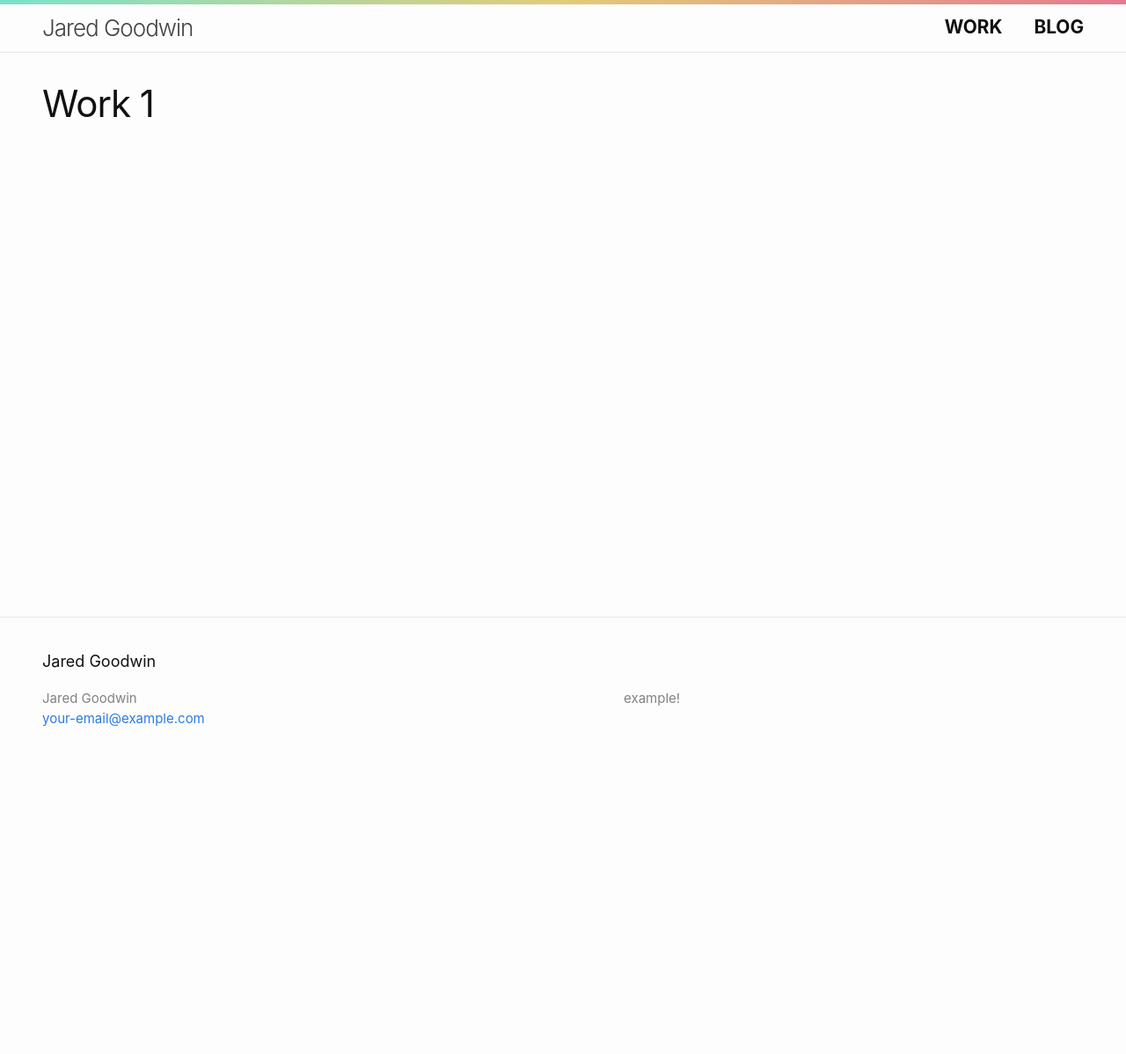
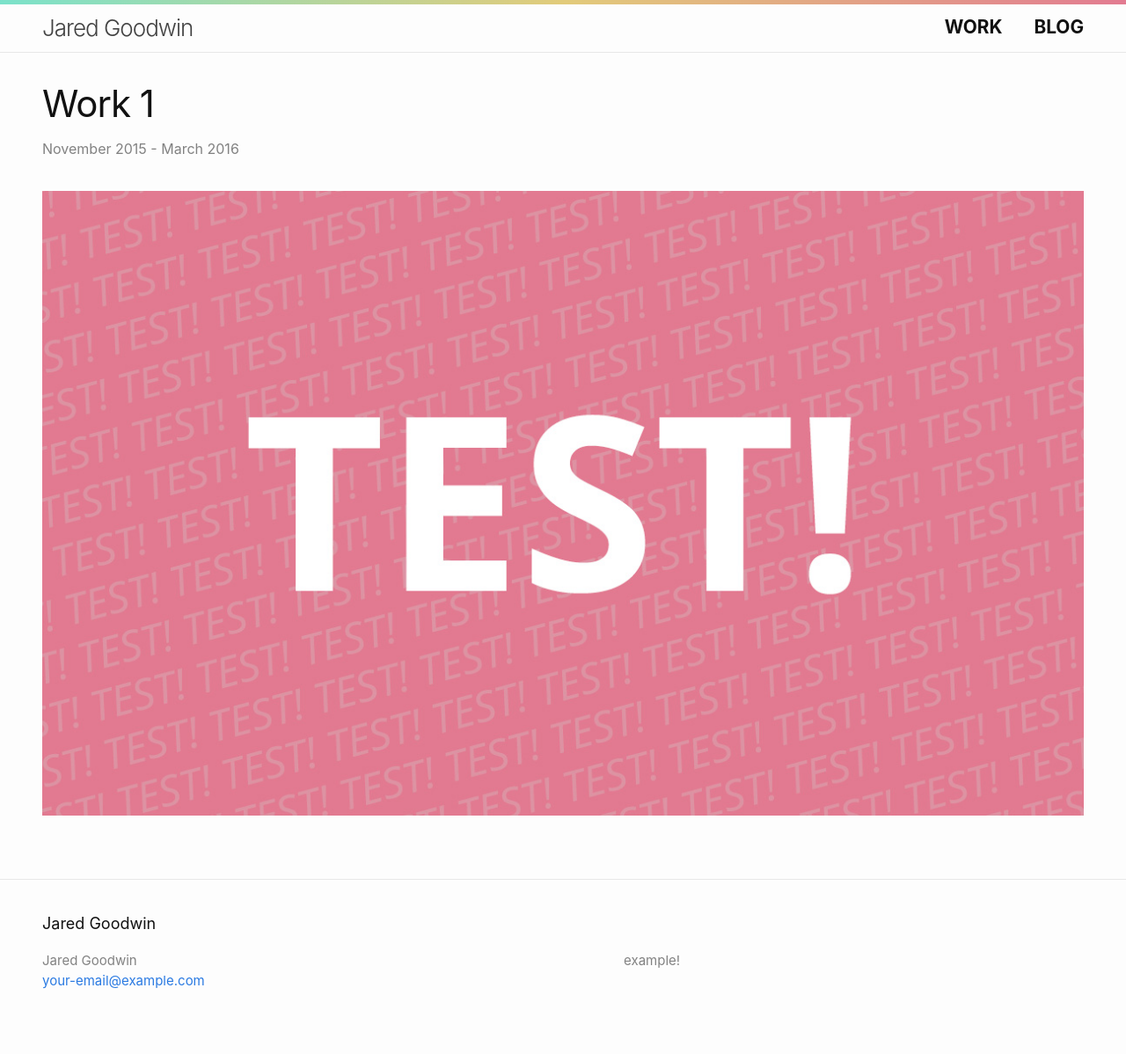
Before and after one commit to goodwin72/jaredrgoodwin.com, a Jekyll site: the page built from _work/work1.html, in a window 1280 px wide. Shown: the whole page at 88% size. Built offline with Jekyll 4.4.1, drawn with Linux system fonts in a browser that asks for light colours; before the commit the page ends 900 px from its top, so only the background shows below that.

Commit message:
Basic content and styling for individual work pages

```diff
--- a/_layouts/page.html
+++ b/_layouts/page.html
@@ -6,7 +6,14 @@
     <header class="post-header">
         <h1 class="post-title">{{ page.title | escape }}</h1>
         <h2>{{ page.sub-header | escape }}</h2>
+        <span class="page-meta">{{ page.time-period }}</span>
     </header>
+
+    {%- if page.image -%}
+        <a href="{{ work.url | relative_url }}">
+            <img src="/assets/img/{{ page.image }}" alt="{{ page.image-description}}"/>
+        </a>
+    {%- endif -%}
 
     <div class="post-content">
         {{ content }}
--- a/_sass/minima/_layout.scss
+++ b/_sass/minima/_layout.scss
@@ -464,3 +464,8 @@
 .feed-categories__list{
     margin-left: 0;
 }
+
+.page-meta{
+    @extend .post-meta;
+    font-size: 1em;
+}
```
